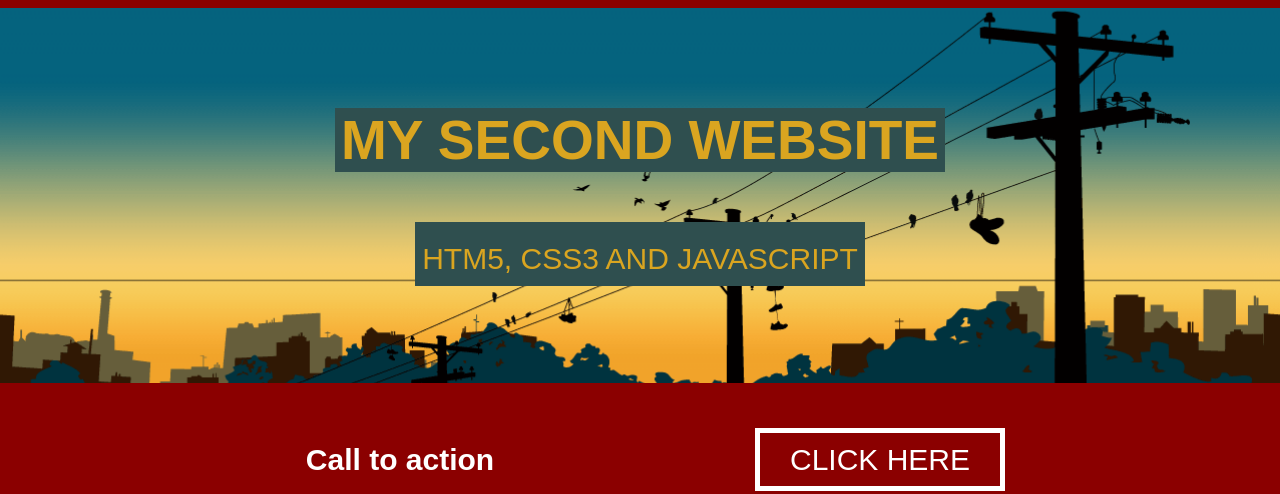
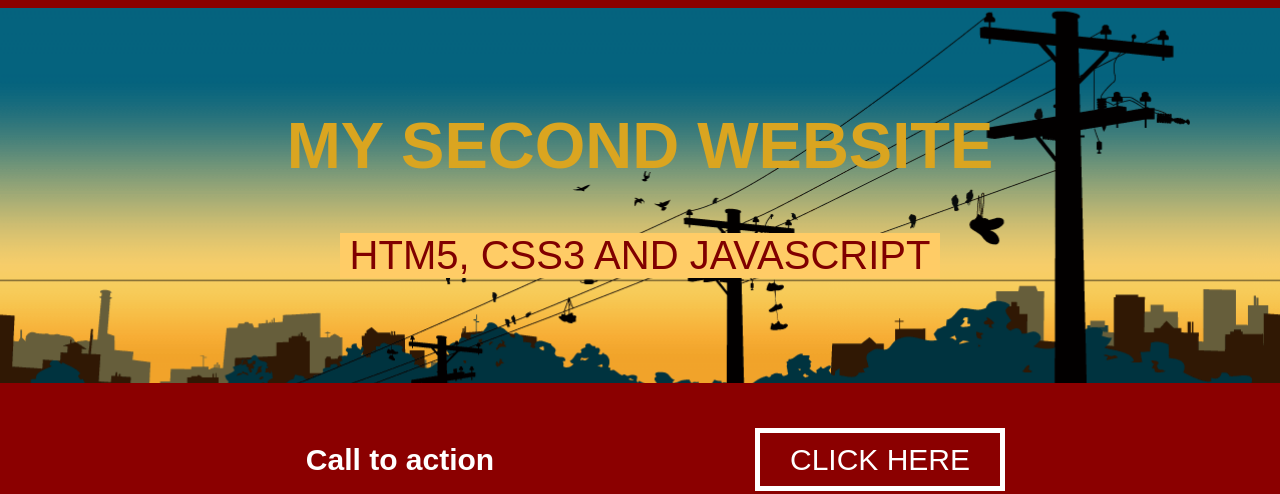
Before and after one commit to Dan-Naeem/second_website, a plain HTML site: page index.html in a window 1280 px wide. Shown: the part 297-791 px from the top of the page. Drawn offline with Linux system fonts and the light colour scheme.

Commit message:
messed with the section a bit (header)

```diff
--- a/assets/css/theme.css
+++ b/assets/css/theme.css
@@ -41,21 +41,21 @@ header{
 }
 
 .header-title{
-  background-color: darkslategrey;
   color: goldenrod;
-  font-size: 55px;
+  font-size: 65px;
   font-weight: bold;
   margin: auto;
-  width: 610px;
+  width: 750px;
 }
 
 .header-subtitle{
-  background-color: darkslategrey;
-  color: goldenrod;
-  font-size: 30px;
+  background-color: #ffcc66;
+  color: maroon;
+  font-size: 40px;
   font-weight: 100;
   margin: 50px auto 0 auto;
-  width: 450px;
+  padding: 0;
+  width: 600px;
 }
 
 .call2action{
```
